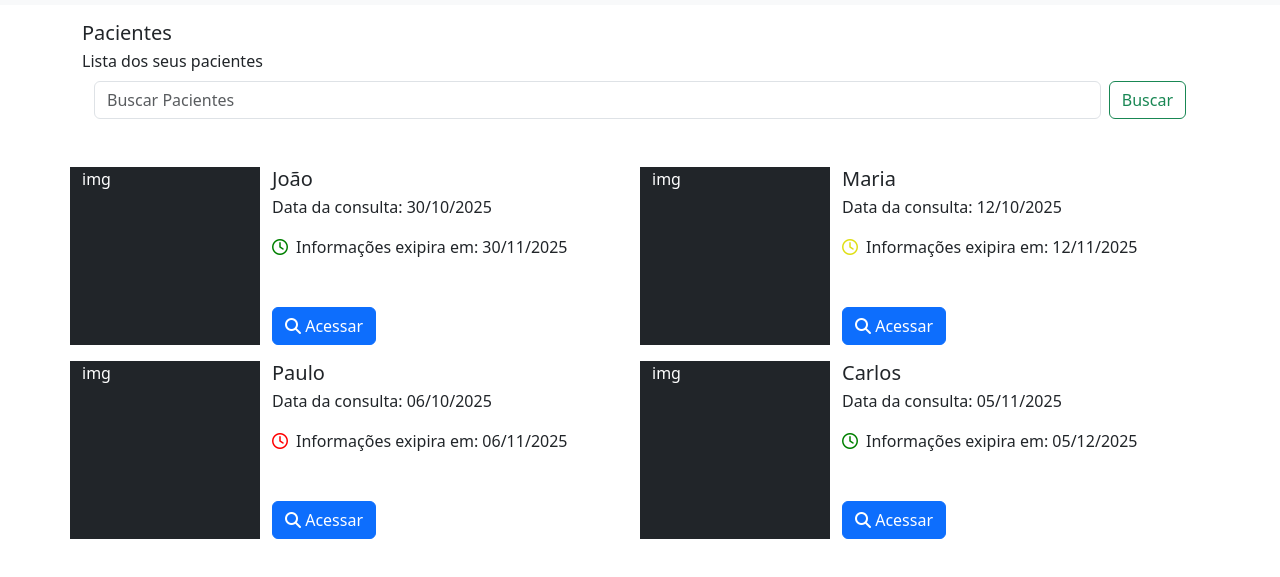
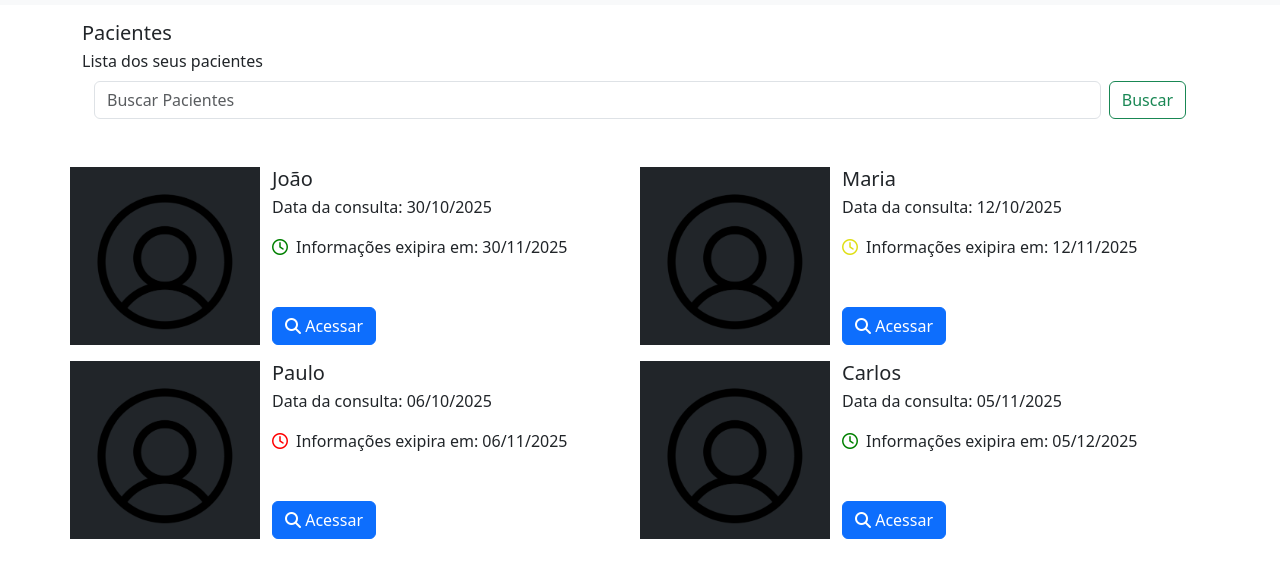
Before and after one commit to UlissesRCNeto/frontMedLink, a plain HTML site: page front-medico/pages/home.html in a window 1280 px wide. Shown: the part 51-628 px from the top of the page. Drawn offline with nearby package versions, Linux system fonts and the light colour scheme.

Commit message:
editando fotos person

```diff
--- a/front-medico/pages/home.html
+++ b/front-medico/pages/home.html
@@ -54,8 +54,8 @@
         <div class="row">
             <div class="col-6">
                 <div class="row mb-3">
-                    <div class="col-4 bg-dark text-white">
-                        <span>img</span>
+                    <div class="col-4 bg-dark text-white" style="background-image: url(../imgs/person.png); background-size: cover;">
+                        <span></span>
                     </div>
                     <div class="col-auto">
                         <h5 class="card-title">João</h5>
@@ -86,8 +86,7 @@
             </div>
             <div class="col-6">
                 <div class="row mb-3">
-                    <div class="col-4 bg-dark text-white">
-                        <span>img</span>
+                    <div class="col-4 bg-dark text-white" style="background-image: url(../imgs/person.png); background-size: cover;">
                     </div>
                     <div class="col-auto">
                         <h5 class="card-title">Maria</h5>
@@ -110,8 +109,7 @@
         <div class="row">
             <div class="col-6">
                 <div class="row mb-3">
-                    <div class="col-4 bg-dark text-white">
-                        <span>img</span>
+                    <div class="col-4 bg-dark text-white" style="background-image: url(../imgs/person.png); background-size: cover;">
                     </div>
                     <div class="col-auto">
                         <h5 class="card-title">Paulo</h5>
@@ -132,8 +130,7 @@
             </div>
             <div class="col-6">
                 <div class="row mb-3">
-                    <div class="col-4 bg-dark text-white">
-                        <span>img</span>
+                    <div class="col-4 bg-dark text-white" style="background-image: url(../imgs/person.png); background-size: cover;">
                     </div>
                     <div class="col-auto">
                         <h5 class="card-title">Carlos</h5>
```
Also changed, not shown: front-medico/imgs/logo-2.png (deleted), front-medico/imgs/person.png (added).
